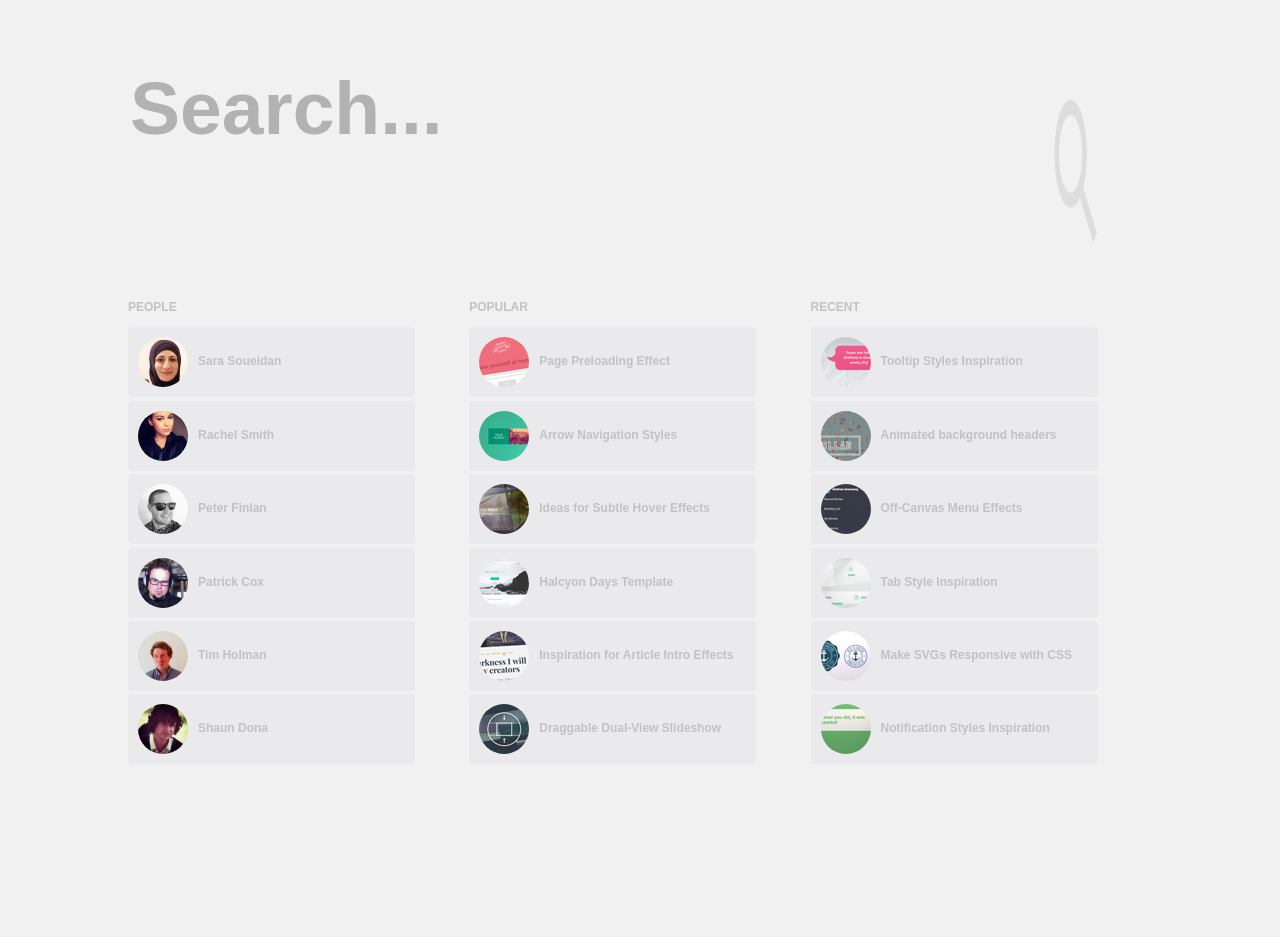
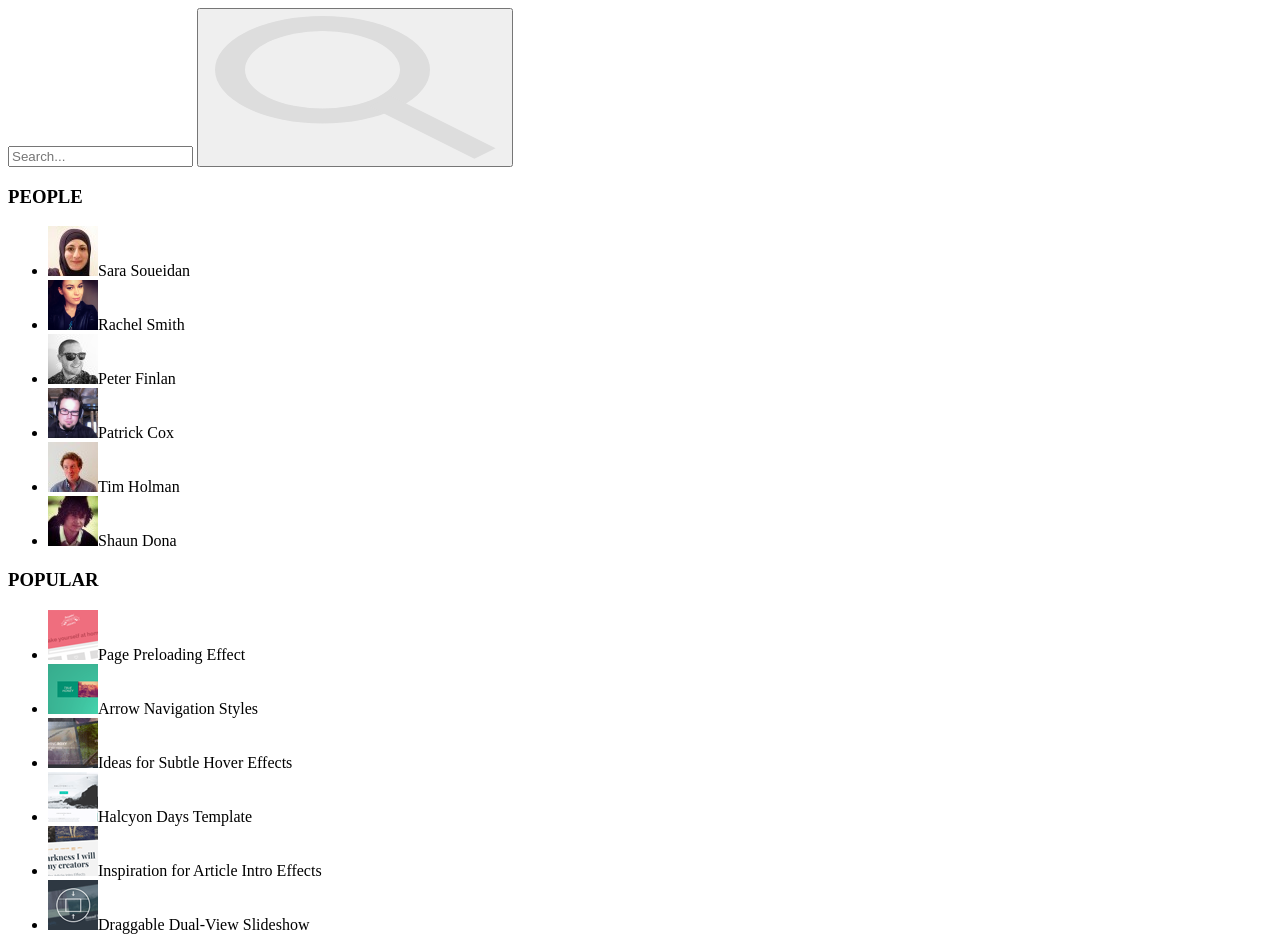
Before and after one commit to KrivoshejaIvan/KrivoshejaIvan.github.io, a plain HTML site: page index.html in a window 1280 px wide. Shown: the top 937 px of the page. Before the commit the page ends 800 px from the top, so only its background shows below. Drawn offline with Linux system fonts and the light colour scheme; some icons are missing.

```diff
--- a/css/style.css
+++ b/css/style.css
@@ -1,100 +0,0 @@
-body {
-    width: 100%;
-    margin: 0 auto;
-    background-color: #F1F1F1;
-    color: #c2c2c2;
-    font-size: 12px;
-    font-family: Arial, sans-serif;
-}
-* {
-    box-sizing: border-box;
-    /*transition: all .1s ease-in;*/
-}
-a {
-    text-decoration: none;
-    color: black;
-}
-a:hover {
-    text-decoration: underline;
-}
-img {
-    width: auto;
-    max-width: 100%;
-}
-
-p {
-    margin: 0;
-}
-
-h1, h2, h3 {
-    margin: 0;
-}
-ul {
-    padding: 0;
-    margin: 0;
-    list-style: none;
-}
-body .container {
-    margin: 0 auto;
-    padding-top: 5%;
-    width: 80%;
-}
-body .container header input[type="search"] {
-    width: 70%;
-    background-color: transparent;
-    border: none;
-    font-size: 75px;
-    font-weight: bold;
-    opacity: .5;
-}
-body .container header button {
-    background-color: transparent;
-    text-align: right;
-    vertical-align: top;
-    padding-top: 3%;
-    border: none;
-    width: 25%;
-}
-body .container header button img {
-    width: 45px;
-}
-body .container main {
-    padding-top: 5%;
-}
-body .container main .tab {
-    display: inline-block;
-    font-size: 0;
-    width: 33%;
-}
-body .container main .tab h3 {
-    padding-bottom: 4%;
-    font-size: 12px;
-    font-weight: bold;
-}
-
-body .container main .tab ul  {
-    font-size: 12px;
-}
-body .container main .tab li  {
-    width: 85%;
-    margin-bottom: 1%;
-    border-radius: 4px;
-    background-color: #EAEAEC;
-    font-weight: bold;
-    vertical-align: middle;
-}
-body .container main .tab li:hover  {
-    background-color: #E3E3E5;
-    color: #D06670;
-    cursor: pointer;
-}
-body .container main .tab li:active  {
-    background-color: #EAEAEC;
-    color: #D06670;
-    cursor: pointer;
-}
-body .container main .tab li img {
-    padding: 10px;
-    border-radius: 50%;
-    vertical-align: middle;
-}
```
